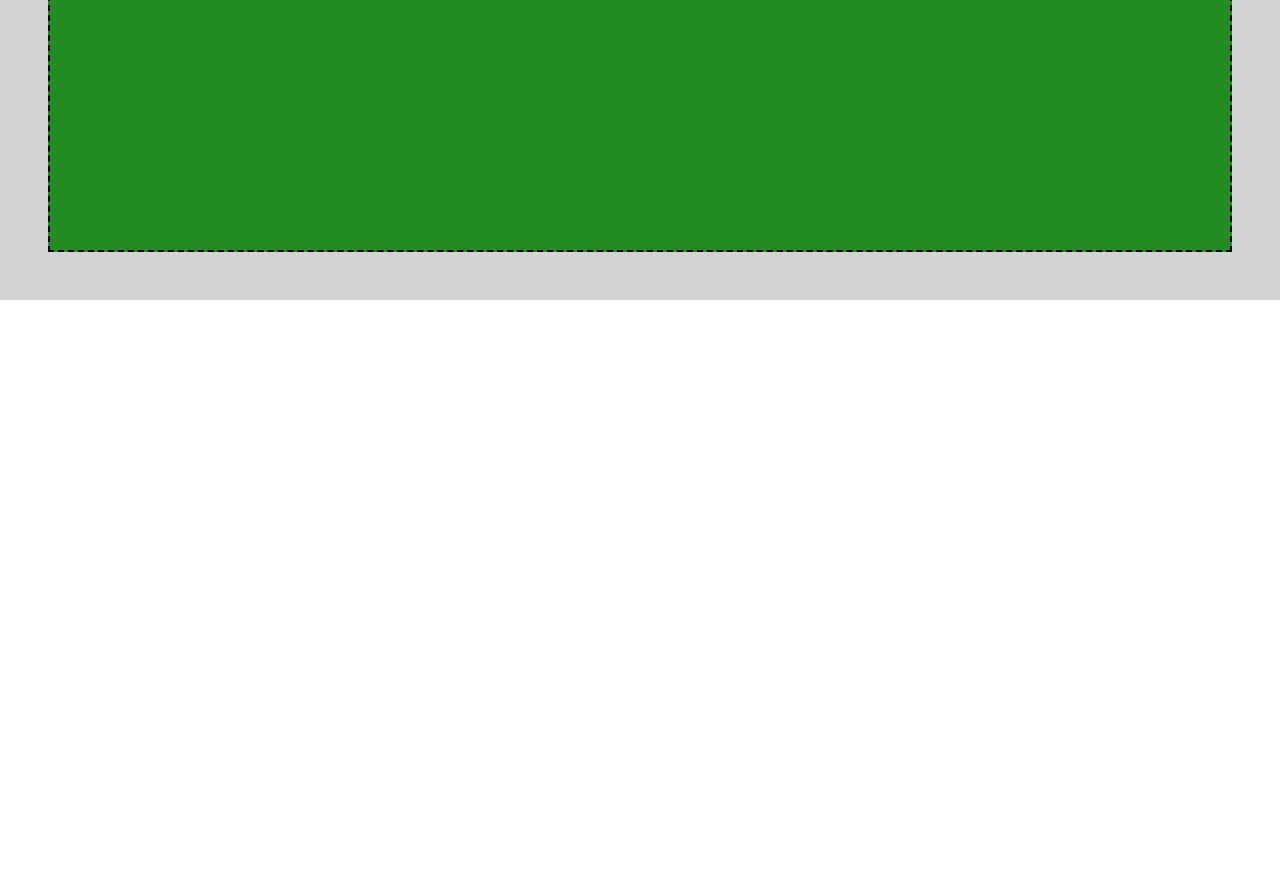
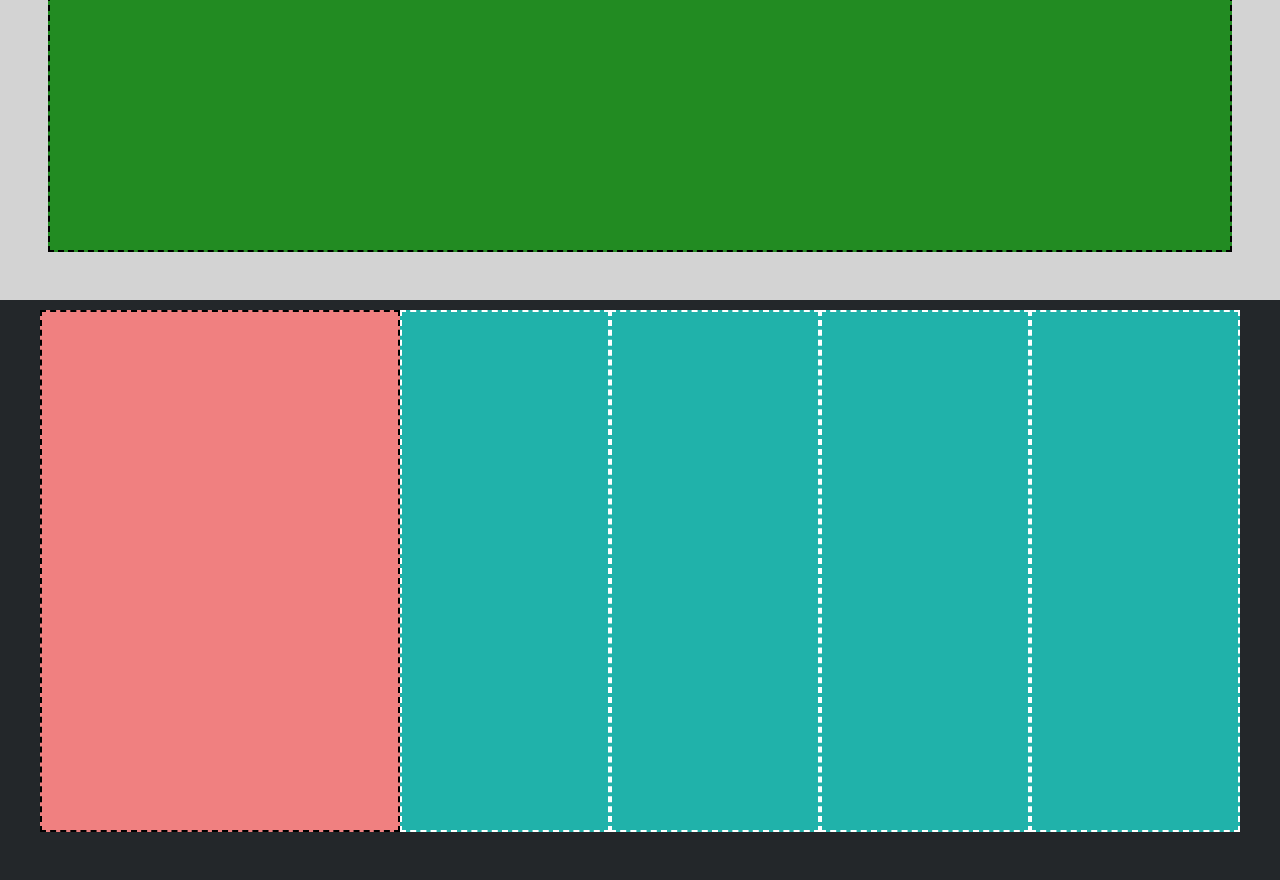
Before and after one commit to marcogiammari/htmlcss-struttura-discord, a plain HTML site: page index.html in a window 1280 px wide. Shown: the part 3220-4100 px from the top of the page. Before the commit the page ends 3520 px from the top, so only its background shows below. Drawn offline with Linux system fonts and the light colour scheme.

Commit message:
feat(html,css) first footer module

```diff
--- a/css/style.css
+++ b/css/style.css
@@ -94,10 +94,10 @@ main > div:nth-child(odd) {
     flex-direction: row-reverse;
 }
 
-.big-col {
+.main-box .big-col {
     background-color: #1e90ff;
     border: 2px dashed black;
-    width: calc(1200px - 476px);
+    width: 724px;
 }
 
 .small-col {
@@ -110,3 +110,28 @@ main > div:nth-child(odd) {
     min-height: 900px;
     background-color: #228b22;
 }
+
+.footer-module {
+    background-color: #23272a;
+}
+
+.footer-box {
+    min-height: 580px;
+    padding: 0.6rem 0 3rem 0;
+}
+
+.footer-module .small-col {
+    background-color: #f08080;
+    width: 360px;
+}
+
+.footer-module .big-col {
+    background-color: #20b2aa;
+    width: 840px;
+}
+
+.mini-col {
+    width: 25%;
+    height: 100%;
+    border: 2px dashed white;
+}
--- a/index.html
+++ b/index.html
@@ -55,7 +55,18 @@
         </div>
     </main>
     <footer>
-
+        <div class="footer-module">
+            <div class="footer-box flex-container boxed">
+                <div class="small-col"></div>
+                <div class="big-col flex-container">
+                    <div class="mini-col"></div>
+                    <div class="mini-col"></div>
+                    <div class="mini-col"></div>
+                    <div class="mini-col"></div>
+                </div>
+            </div>
+        </div>
+        <div class="footer-module"></div>
     </footer>
 </body>
 </html>
```
